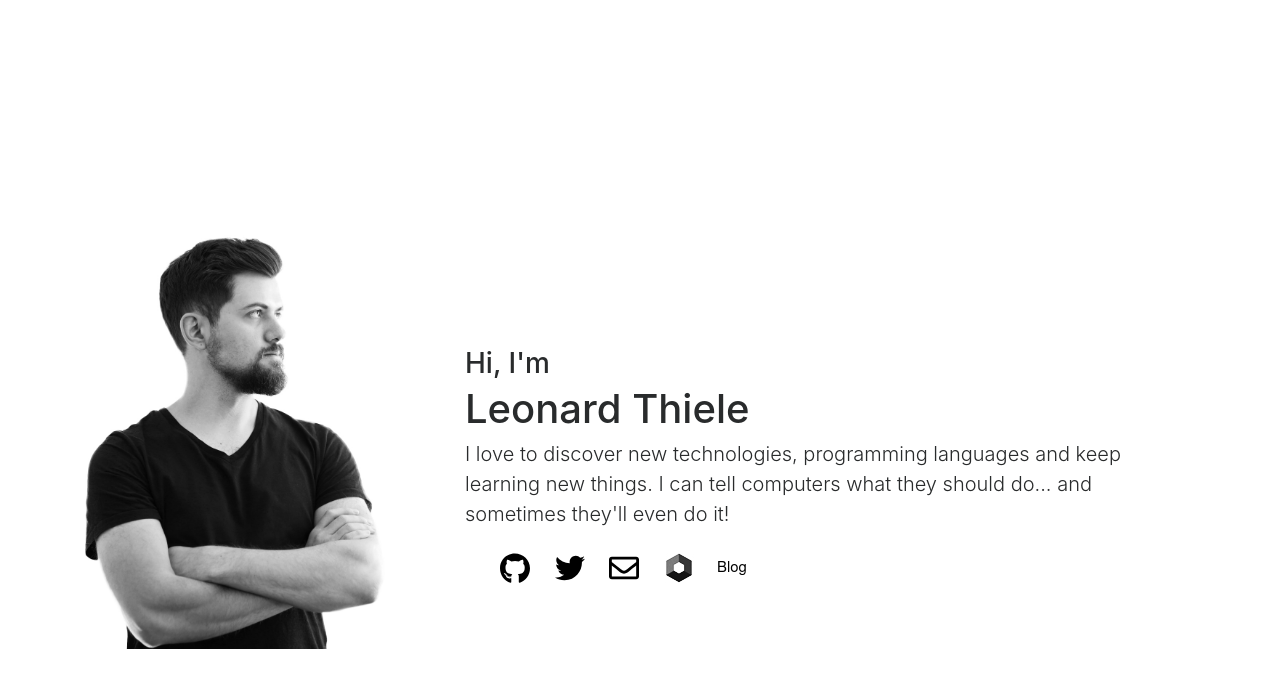
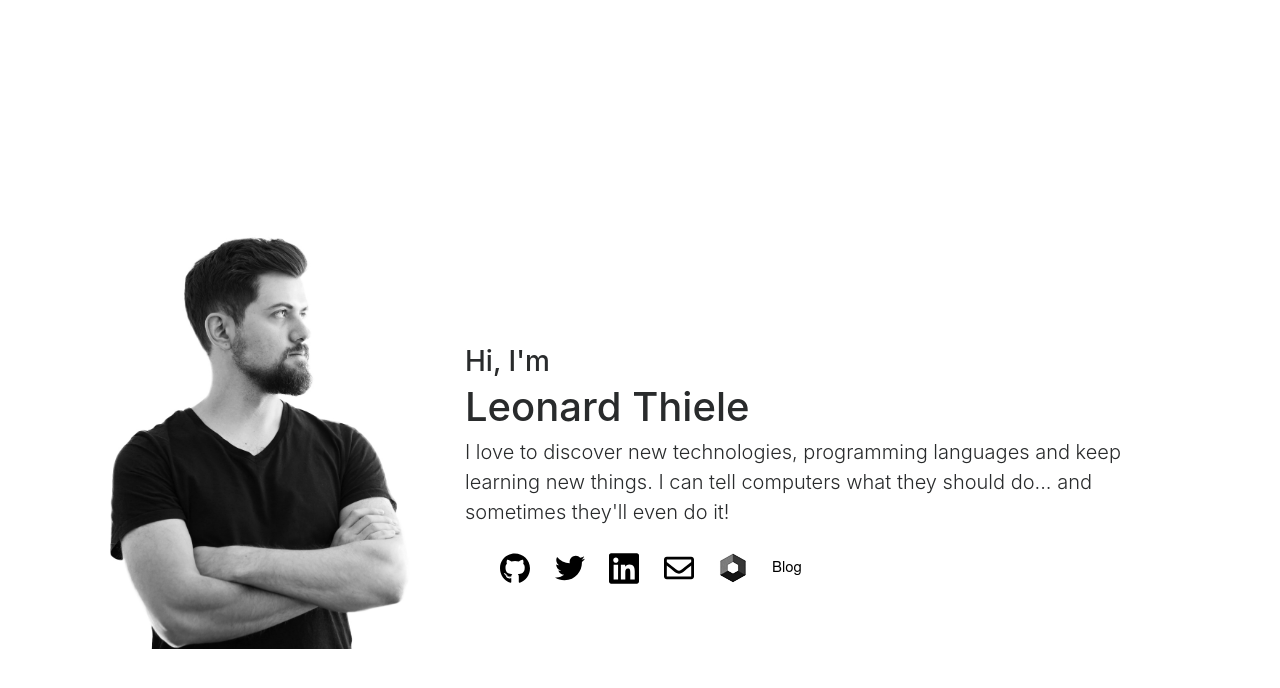
Before and after one commit to Leonardthiele/Leonardthiele.com, a Jekyll site: the page built from index.html, in a window 1280 px wide. Shown: the top 688 px of the page. Built offline with Jekyll 4.4.1, drawn with Linux system fonts in a browser that asks for light colours.

Commit message:
add linkedin to home page

```diff
--- a/_layouts/home.html
+++ b/_layouts/home.html
@@ -11,8 +11,8 @@
     <div class="vertical-center">
         <div class="container">
             <div class="row">
-                <div class="col-lg-4 text-center">
-                    <img src="{{ site.baseurl}}/assets/ProfilePicture.jpg" style="max-width:300px" class="img-responsive">
+                <div class="col-lg-4">
+                    <img src="{{ site.baseurl}}/assets/ProfilePicture.jpg" class="img-responsive profile-img">
                 </div>
                 <div class="col-lg-8 vertical-center">
                     <div class="">
@@ -25,6 +25,9 @@
                             </a>
                             <a href="https://twitter.com/thiele_leonard" target="blank">
                                 <img src="assets/svg/twitter.svg" class="img-responsive">
+                            </a>
+                            <a href="http://www.linkedin.com/in/leonard-thiele-85a805151" target="blank">
+                                <img src="assets/svg/linkedin.svg" class="img-responsive">
                             </a>
                             <a href="mailto:leonardthiele@googlemail.com">
                                 <img src="assets/svg/envelope.svg" class="img-responsive">
```
Also changed, not shown: assets/svg/linkedin.svg (added).
